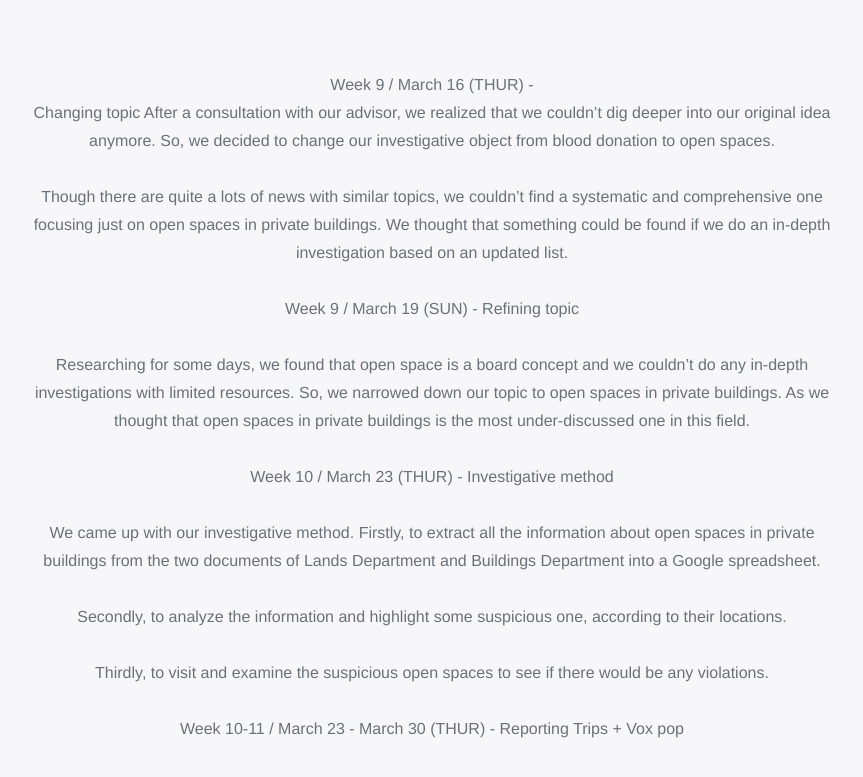
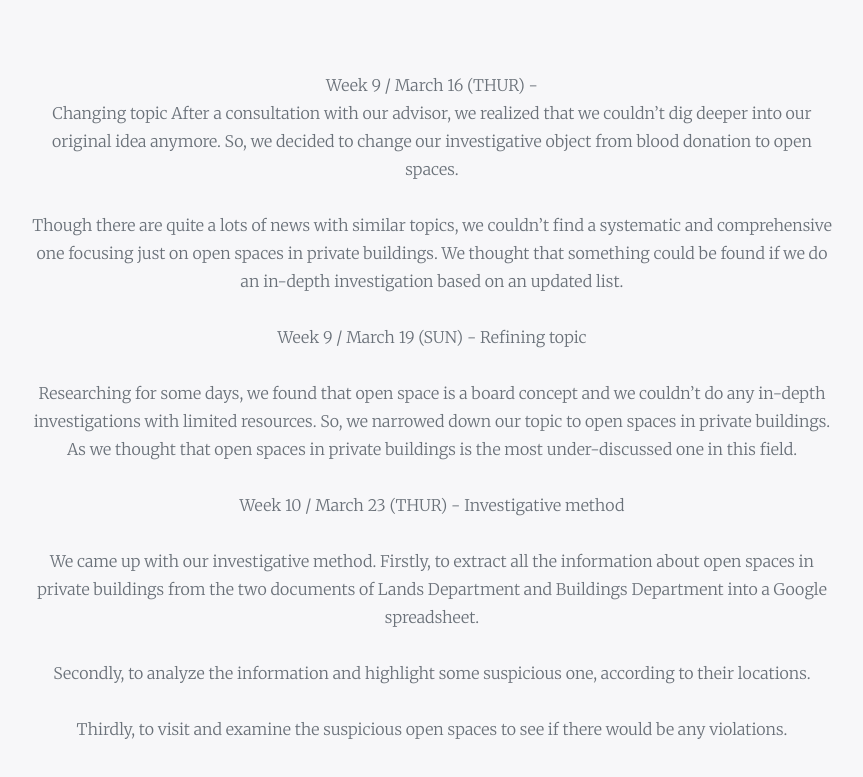
Before and after one commit to crystalclea/publicspaceinhk-storyidea, a plain HTML site: page index.html in a window 1280 px wide. Shown: the part 167-944 px from the top of the page, without its empty margins (208-1071 px from the left). Drawn offline with Linux system fonts and the light colour scheme.

Commit message:
Update index.html

```diff
--- a/index.html
+++ b/index.html
@@ -1,7 +1,9 @@
 <html>
 
   <head>
-
+    <link href="vendor/font-awesome/css/font-awesome.min.css" rel="stylesheet" type="text/css">
+    <link href='https://fonts.googleapis.com/css?family=Open+Sans:300italic,400italic,600italic,700italic,800italic,400,300,600,700,800' rel='stylesheet' type='text/css'>
+    <link href='https://fonts.googleapis.com/css?family=Merriweather:400,300,300italic,400italic,700,700italic,900,900italic' rel='stylesheet' type='text/css'>
      <link href="https://rawgit.com/crystalclea/publicspaceinhk-storyidea/gh-pages/style.css" rel="stylesheet">
 
   </head>
```
